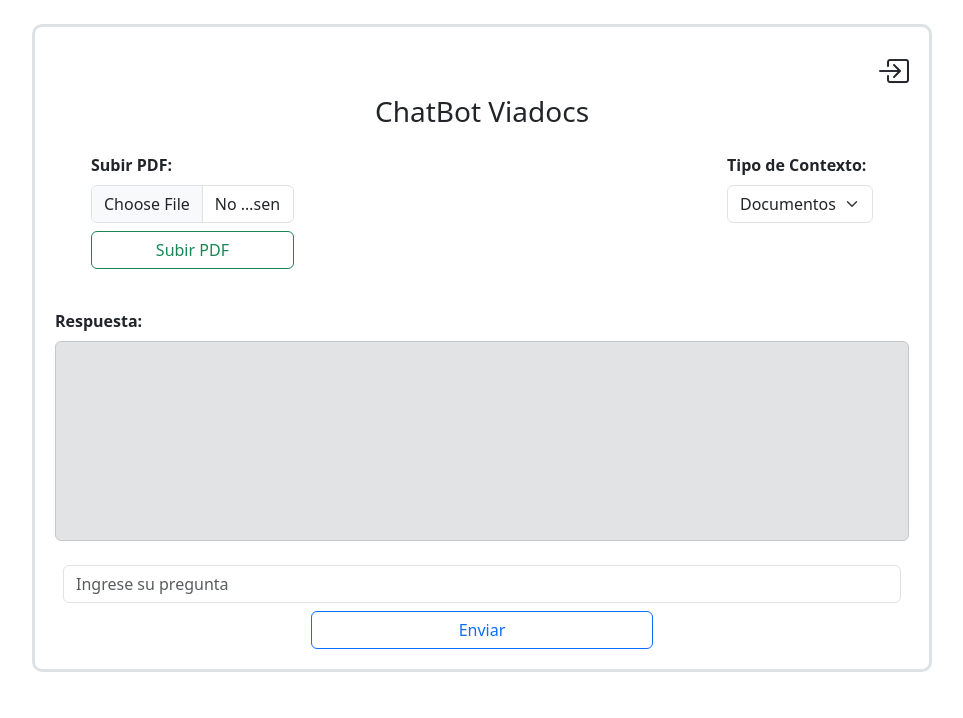
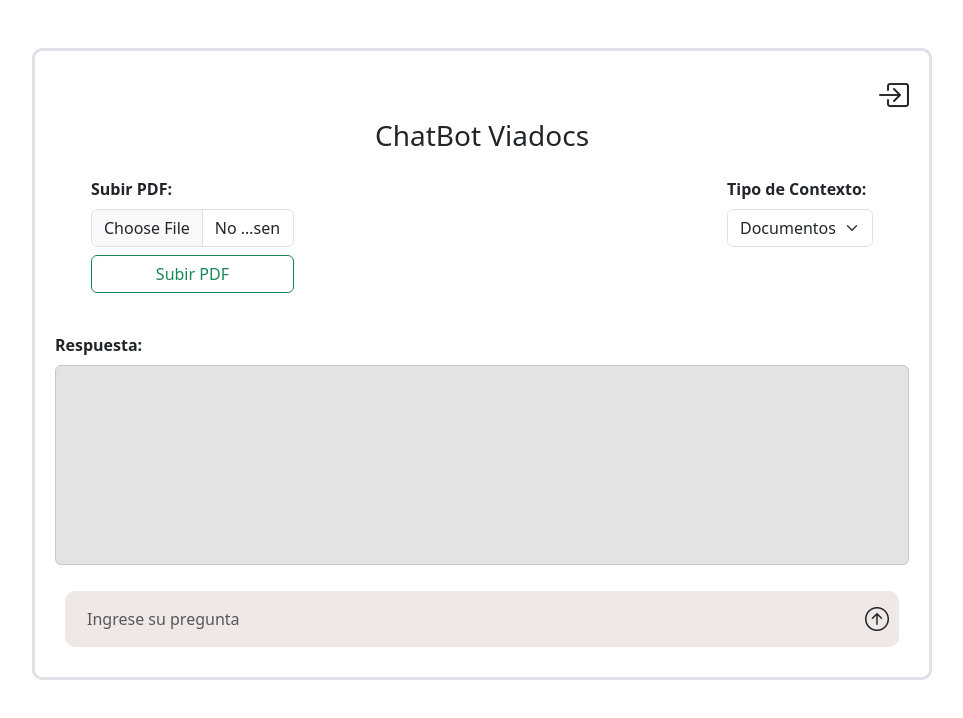
Before and after one commit to Bjcabello/chatbotv2, a React (Vite) app in the folder frontend/: page /chatbox in a window 1280 px wide. Shown: the top 718 px of the page, without its empty margins (158-1121 px from the left). Built offline with nearby package versions, Linux system fonts and the light colour scheme; sample sign-in values are in the browser's storage.

Commit message:
interfaz chatbox modificando input u boton de enviar

```diff
--- a/frontend/src/components/ChatBox.jsx
+++ b/frontend/src/components/ChatBox.jsx
@@ -140,7 +140,7 @@ function ChatBox() {
   console.log('ChatBox - Render, isAuthenticated:', isAuthenticated, 'Respuesta:', respuesta);
   return (
     <ErrorBoundary>
-      <div className="container-fluid bg-lightmt mt-4 mb-4 bg-blue border border-3" style={{ maxWidth: '900px', padding: '20px', borderRadius: '10px' }}>
+      <div className="container-fluid bg-lightmt mt-5 mb-5 bg-blue border border-3" style={{ maxWidth: '900px', padding: '20px', borderRadius: '10px' }}>
         <div className="d-flex justify-content-end mt-0 align-items-end text-center">
           <i className="bi bi-box-arrow-in-right m-0 "
             onClick={handleLogout} style={{ cursor: 'pointer', fontSize: '2em' }}>
@@ -180,26 +180,22 @@ function ChatBox() {
             {respuesta || (loading ? <TitubeandoDot /> : (pregunta ? "...." : ""))}
           </div>
         </div>
-         <div className="m-2">
+        <div style={{ backgroundColor: '#f0e7e7ff', padding: '10px', borderRadius: '10px', display: 'flex', alignItems: 'center', margin: '10px' }}>
           <input
             type="text"
             className="form-control"
             value={pregunta}
             placeholder="Ingrese su pregunta"
-            style={{ width: '100%' }}
+            style={{ flex: 1, backgroundColor: 'transparent', border: 'none', color: '#0d0505ff' }}
             onChange={(e) => setPregunta(e.target.value)}
           />
+
+
+          <i class="bi bi-arrow-up-circle" style={{ marginLeft: '10px', backgroundColor: 'transparent', border: 'none', cursor: 'pointer', fontSize: '1.5em' }}
+            onClick={handleEnviar}
+            disabled={loading}></i>
         </div>
-        <div className="d-grid gap-2 d-md-flex justify-content-md-center">
-          <button
-            className="btn btn-outline-primary icon-link-hover"
-            style={{ width: '40%', height: '20%' }}
-            onClick={handleEnviar}
-            disabled={loading}
-          >
-            {loading ? 'Cargando...' : 'Enviar'}
-          </button>
-        </div>
+
 
       </div>
     </ErrorBoundary>
```
